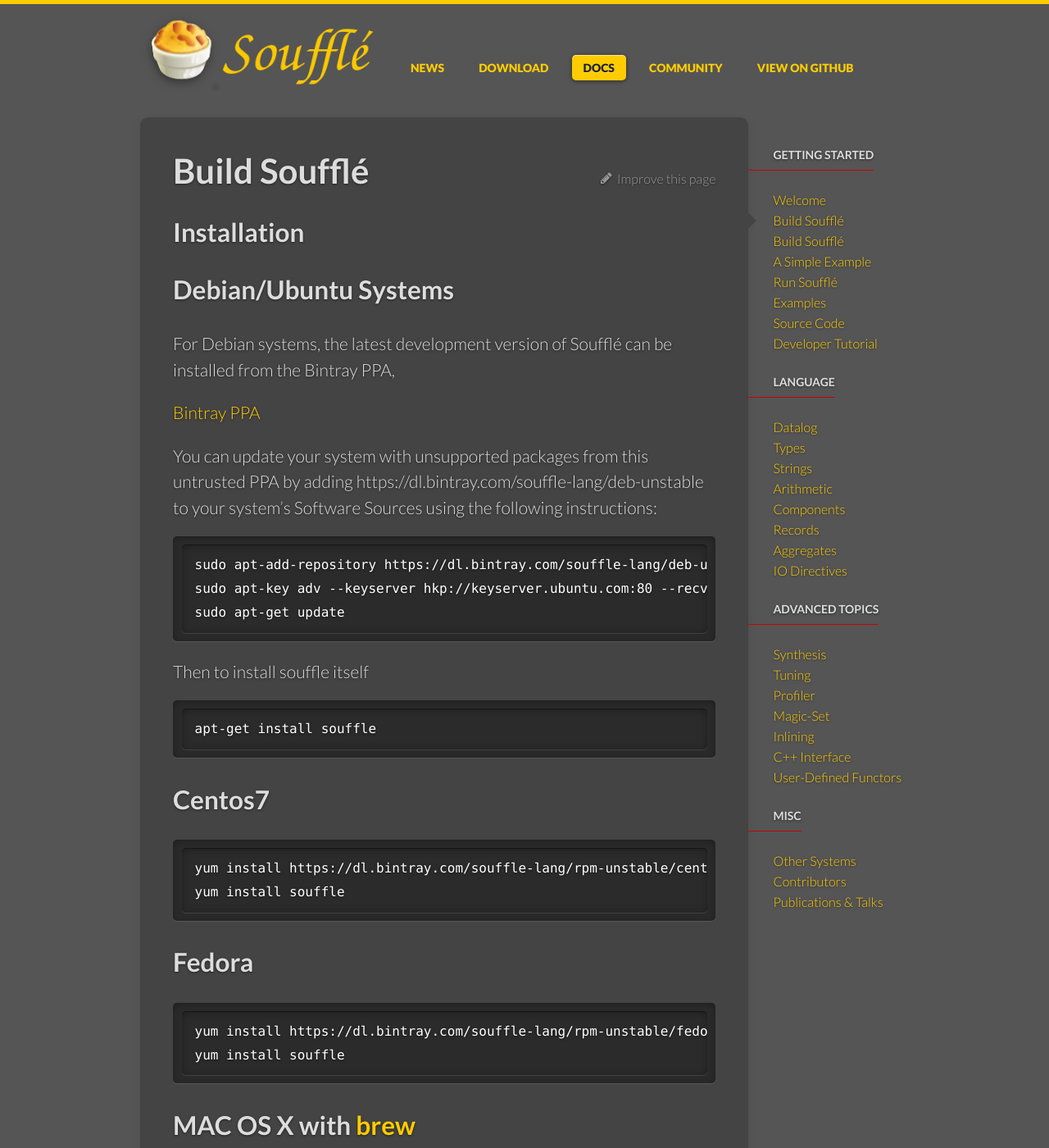
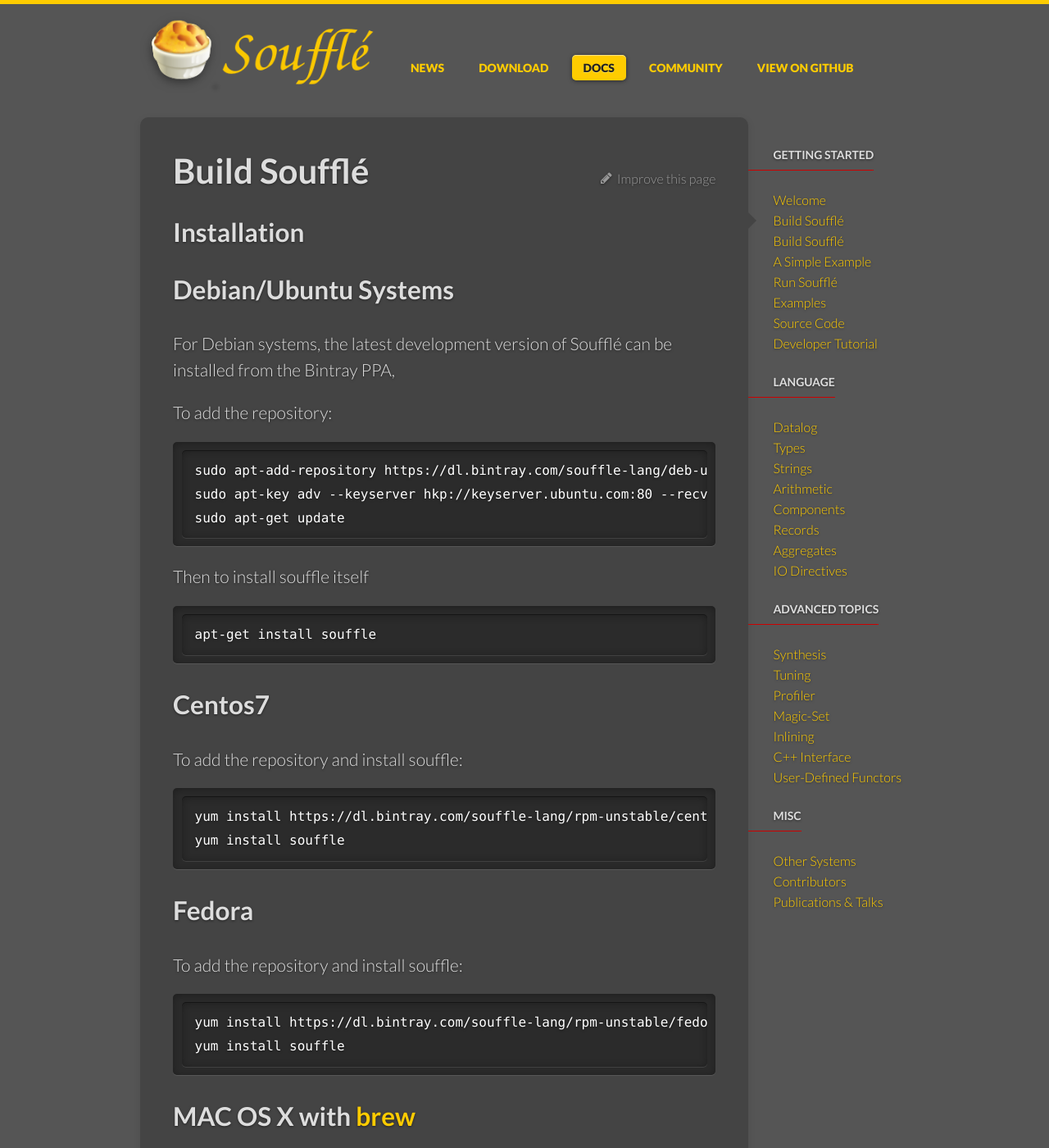
Before and after one commit to souffle-lang/souffle-lang.github.io, a Jekyll site: the page built from _docs/install.md, in a window 1280 px wide and 1400 px high. Shown: the whole window at 82% size. Built offline with Jekyll 4.4.1, drawn with Linux system fonts in a browser that asks for light colours.

Commit message:
Make install instructions slightly clearer

````diff
--- a/_docs/install.md
+++ b/_docs/install.md
@@ -9,11 +9,7 @@ permalink: /docs/install/
 
 For Debian systems, the latest development version of Soufflé can be installed from the Bintray PPA,
 
-[Bintray PPA](https://bintray.com/souffle-lang/deb-unstable)
-
-
-You can update your system with unsupported packages from this untrusted PPA by adding https://dl.bintray.com/souffle-lang/deb-unstable to your system's Software Sources using the following instructions:
-
+To add the repository:
 ```
 sudo apt-add-repository https://dl.bintray.com/souffle-lang/deb-unstable
 sudo apt-key adv --keyserver hkp://keyserver.ubuntu.com:80 --recv-keys 379CE192D401AB61
@@ -27,6 +23,7 @@ apt-get install souffle
 
 ## Centos7
 
+To add the repository and install souffle:
 ```
 yum install https://dl.bintray.com/souffle-lang/rpm-unstable/centos/7/x86_64/souffle-repo-centos-1.0.2-1.x86_64.rpm
 yum install souffle
@@ -34,6 +31,7 @@ yum install souffle
 
 ## Fedora
 
+To add the repository and install souffle:
 ```
 yum install https://dl.bintray.com/souffle-lang/rpm-unstable/fedora/27/x86_64/souffle-fedora-repo-1.0.2-1.x86_64.rpm
 yum install souffle
````
